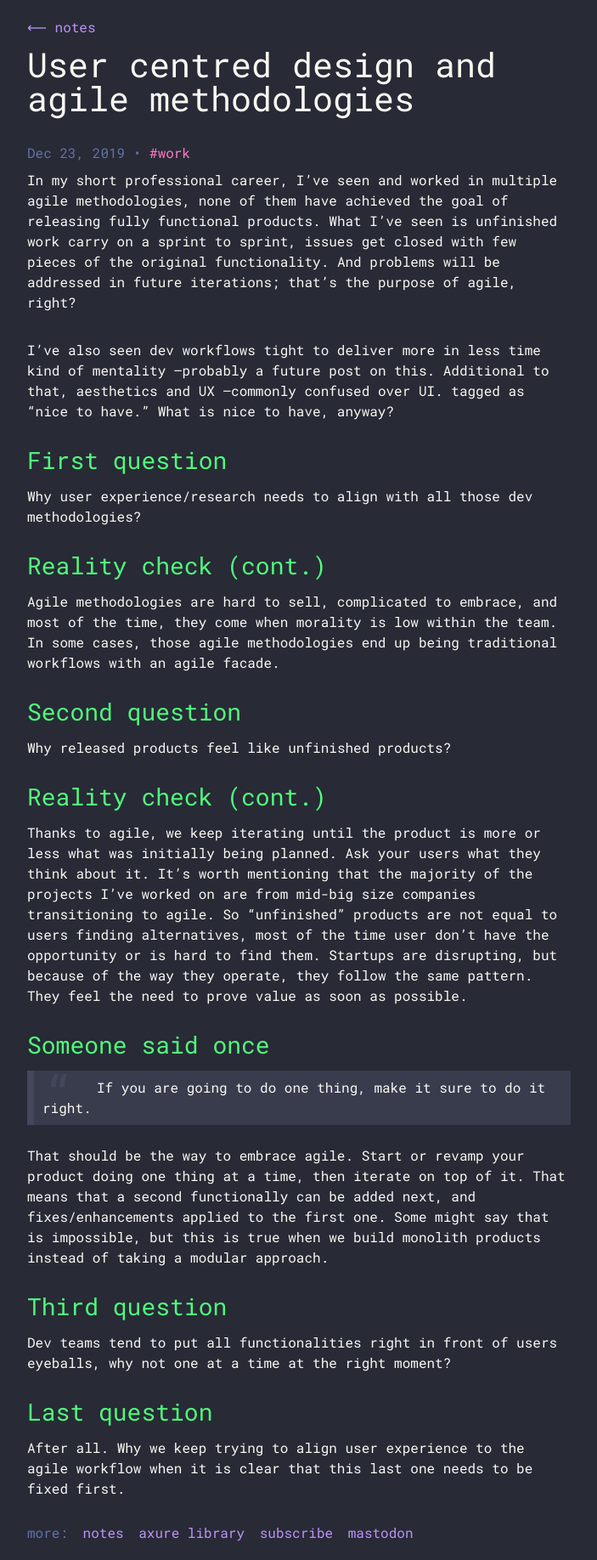
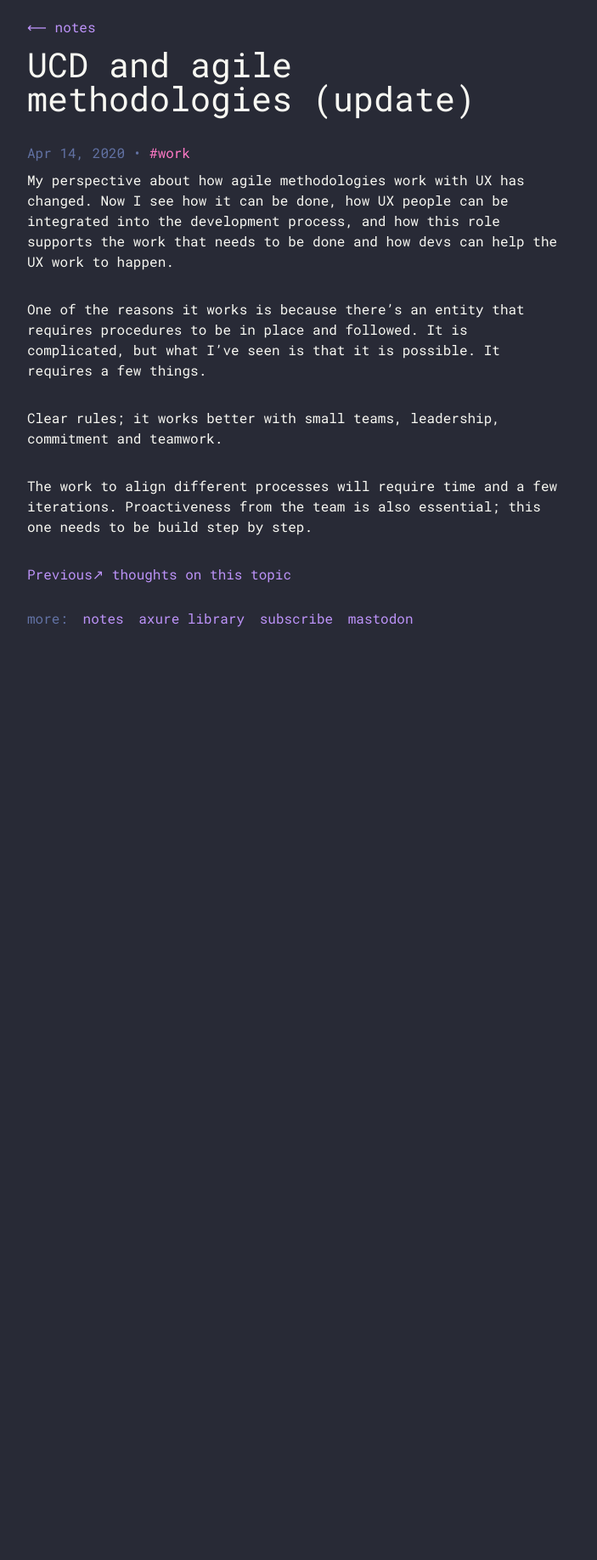
Before and after one commit to ctrl-b/ctrl-b.github.io, a Jekyll site: the page built from _posts/2019-12-23-ucd-and-agile.md, in a window 1280 px wide. Shown: the whole page at 85% size, without its empty margins (288-991 px from the left). Built offline with Jekyll 4.4.1, drawn with Linux system fonts in a browser that asks for light colours; comment, search, counter and statistics services are not loaded; after the commit the page ends 900 px from its top, so only the background shows below that.

Commit message:
updated ideas around UCD and agile

```diff
--- a/_posts/2019-12-23-ucd-and-agile.md
+++ b/_posts/2019-12-23-ucd-and-agile.md
@@ -1,40 +1,17 @@
 ---
 layout: post
-title:  "User centred design and agile methodologies"
+title:  "UCD and agile methodologies (update)"
 categories: notes
+date: 2020-04-14
 tags: [work]
 ---
 
-In my short professional career, I’ve seen and worked in multiple agile methodologies, none of them have achieved the goal of releasing fully functional products. What I’ve seen is unfinished work carry on a sprint to sprint, issues get closed with few pieces of the original functionality. And problems will be addressed in future iterations; that’s the purpose of agile, right?
+My perspective about how agile methodologies work with UX has changed. Now I see how it can be done, how UX people can be integrated into the development process, and how this role supports the work that needs to be done and how devs can help the UX work to happen.
 
-I’ve also seen dev workflows tight to deliver more in less time kind of mentality –probably a future post on this. Additional to that, aesthetics and UX –commonly confused over UI. tagged as “nice to have.” What is nice to have, anyway?
+One of the reasons it works is because there’s an entity that requires procedures to be in place and followed. It is complicated, but what I’ve seen is that it is possible. It requires a few things.
 
-## First question
+Clear rules; it works better with small teams, leadership, commitment and teamwork.
 
-Why user experience/research needs to align with all those dev methodologies?
+The work to align different processes will require time and a few iterations. Proactiveness from the team is also essential; this one needs to be build step by step.
 
-## Reality check (cont.)
-
-Agile methodologies are hard to sell, complicated to embrace, and most of the time, they come when morality is low within the team. In some cases, those agile methodologies end up being traditional workflows with an agile *facade*.
-
-## Second question
-
-Why released products feel like unfinished products?
-
-## Reality check (cont.)
-
-Thanks to agile, we keep iterating until the product is more or less what was initially being planned. Ask your users what they think about it. It’s worth mentioning that the majority of the projects I’ve worked on are from mid-big size companies transitioning to agile. So “unfinished” products are not equal to users finding alternatives, most of the time user don’t have the opportunity or is hard to find them. Startups are disrupting, but because of the way they operate, they follow the same pattern. They feel the need to prove value as soon as possible.
-
-## Someone said once
-
-> If you are going to do one thing, make it sure to do it right.
-
-That should be the way to embrace agile. Start or revamp your product doing one thing at a time, then iterate on top of it. That means that a second functionally can be added next, and fixes/enhancements applied to the first one. Some might say that is impossible, but this is true when we build monolith products instead of taking a modular approach.
-
-## Third question
-
-Dev teams tend to put all functionalities right in front of users eyeballs, why not one at a time at the right moment?
-
-##  Last question
-
-After all. Why we keep trying to align user experience to the agile workflow when it is clear that this last one needs to be fixed first.
+[Previous↗ thoughts on this topic](https://github.com/ctrl-b/ctrl-b.github.io/commit/e13dfdf020d0ac444928cd8fe037b9232502fac2?short_path=2d3118e#diff-2d3118ed8eb603876ffdd2a560b9f7ea)
```
